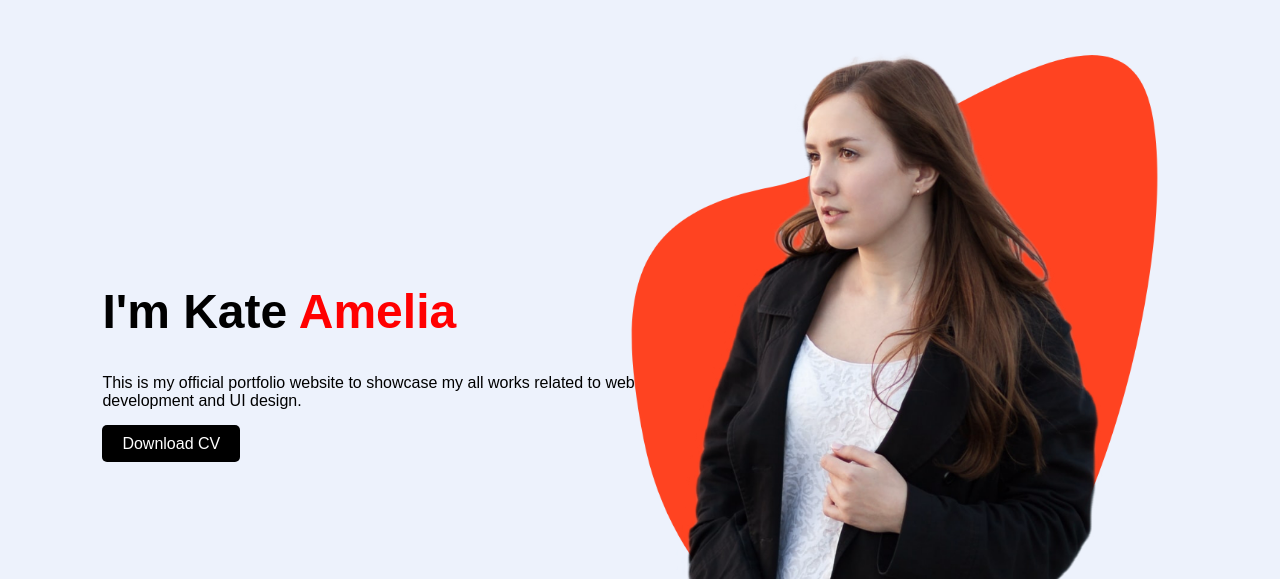
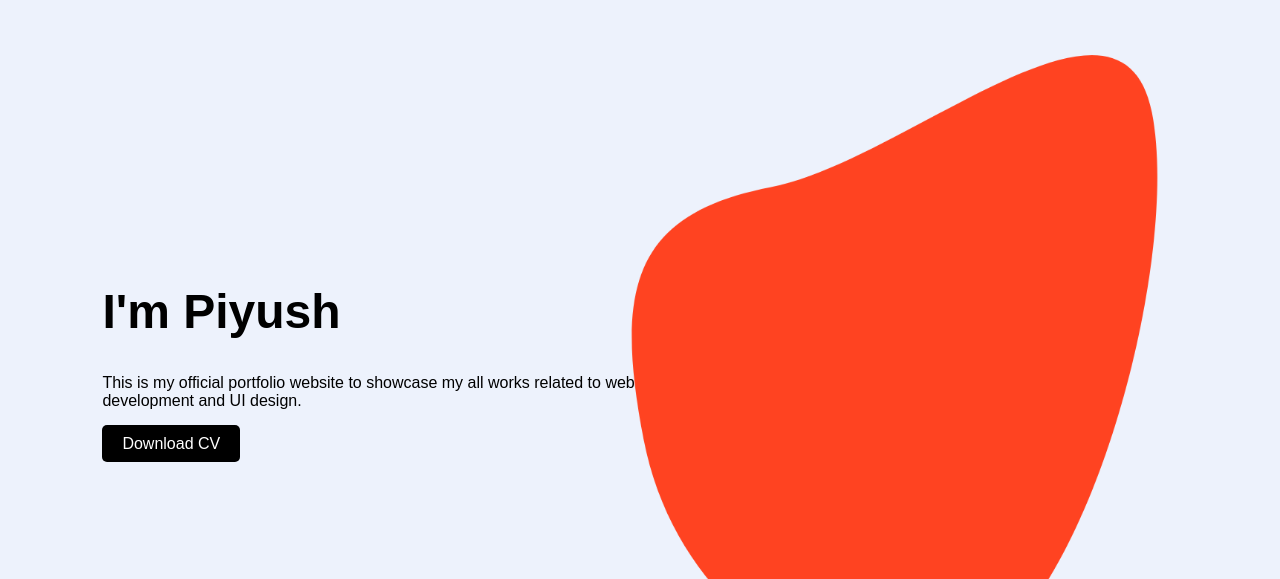
Before and after one commit to erpiyushmishra/portfolio-website, a plain HTML site: page index.html in a window 1280 px wide. Shown: the part 116-695 px from the top of the page. Drawn offline with Linux system fonts and the light colour scheme.

Commit message:
Update index.html

```diff
--- a/index.html
+++ b/index.html
@@ -20,14 +20,14 @@
             </ul>
         </nav>
         <div class="info">
-            <h1>I'm Kate <span>Amelia</span></h1>
+            <h1>I'm Piyush <span></span></h1>
             <p>This is my official portfolio website to showcase my all works related to web<br>development and UI design.</p>
             <a>Download CV</a>
 
         </div>
         <div class="img-box">
             <img src="./portfolio_site_img/pattern.png" class="back-img">
-            <img src="./portfolio_site_img/girl.png" class="main-img">
+<!--             <img src="./portfolio_site_img/girl.png" class="main-img"> -->
 
         </div>
         <div class="social-links">
```
